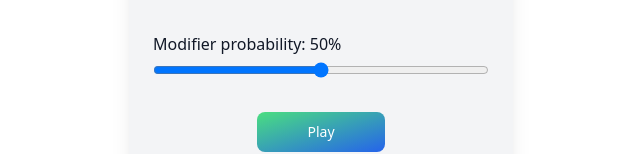
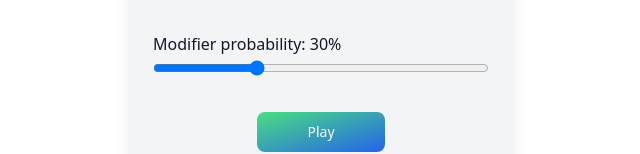
Before and after one commit to mjsamuel/showoff, a Nuxt app: page / in a window 1280 px wide. Shown: the part 342-496 px from the top of the page, without its empty margins (319-959 px from the left). Built offline with nearby package versions, Linux system fonts and the light colour scheme.

Commit message:
tweak modifier probability slider

```diff
--- a/pages/index.vue
+++ b/pages/index.vue
@@ -33,7 +33,7 @@
             }}
           </label>
           <input id="modifier-chance" type="range" min="0" max="100" step="10" v-model="form.modifierProbability"
-            class="accent-gradient-to-br h-2 w-full rounded-lg bg-gray-200 from-green-400 to-blue-600"
+            class="accent-gradient-to-br h-3 w-full rounded-lg bg-gray-200 from-green-400 to-blue-600"
             :disabled="!form.playWithModifiers" />
         </div>
 
@@ -56,7 +56,7 @@ const emit = defineEmits(["showRules"]);
 const form = ref<Form>({
   allowRepeats: true,
   playWithModifiers: true,
-  modifierProbability: 50,
+  modifierProbability: 30,
 });
 
 async function playGame() {
```
